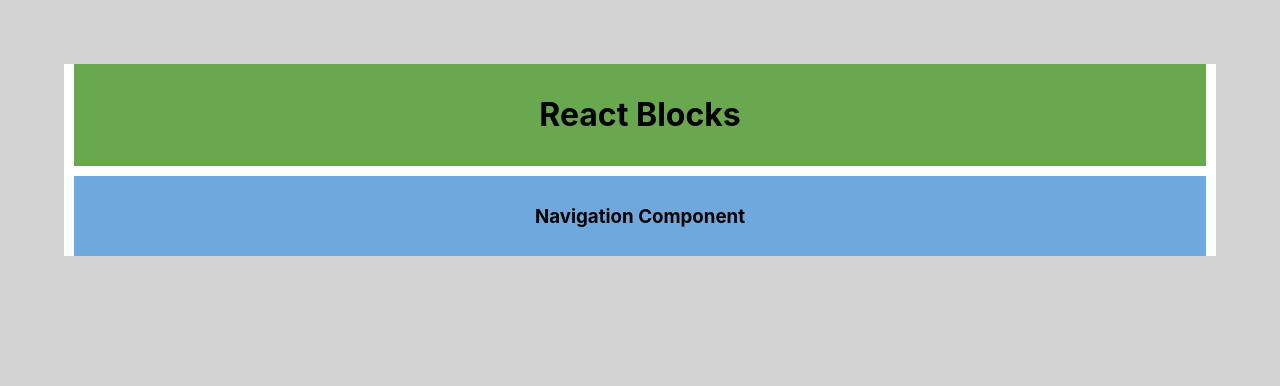
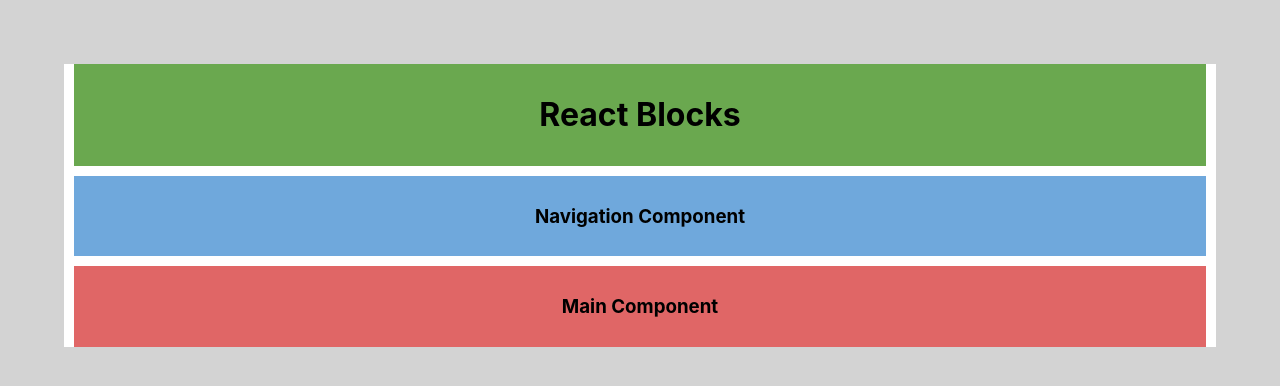
Before and after one commit to vircabading/MERN_React_Class_Component_React_Blocks_2306, a React (Create React App) app: page / in a window 1280 px wide. Shown: the top 386 px of the page. Built offline with nearby package versions, Linux system fonts and the light colour scheme.

Commit message:
create main component

```diff
--- a/src/App.js
+++ b/src/App.js
@@ -3,12 +3,16 @@ import './App.css';
 
 import HeaderComp from './Components/HeaderComp';
 import NavigationComp from './Components/NavigationComp';
+import MainComp from './Components/MainComp';
 
 function App() {
   return (
     <div className="App">
       <HeaderComp />
       <NavigationComp />
+      <MainComp>
+
+      </MainComp>
     </div>
   );
 }
--- /dev/null
+++ b/src/Components/MainComp.jsx
@@ -0,0 +1,14 @@
+import React, { Component } from 'react';
+import styles from "../Modules/MainComp.module.css"
+
+export class MainComp extends Component {
+    render() {
+        return (
+            <div className={ styles.main } >
+                <h3>Main Component</h3>
+            </div>
+        )
+    }
+}
+
+export default MainComp;
--- /dev/null
+++ b/src/Modules/MainComp.module.css
@@ -0,0 +1,5 @@
+.main {
+    background-color: #e06666;
+    margin: 10px;
+    padding: 10px;
+}
```
